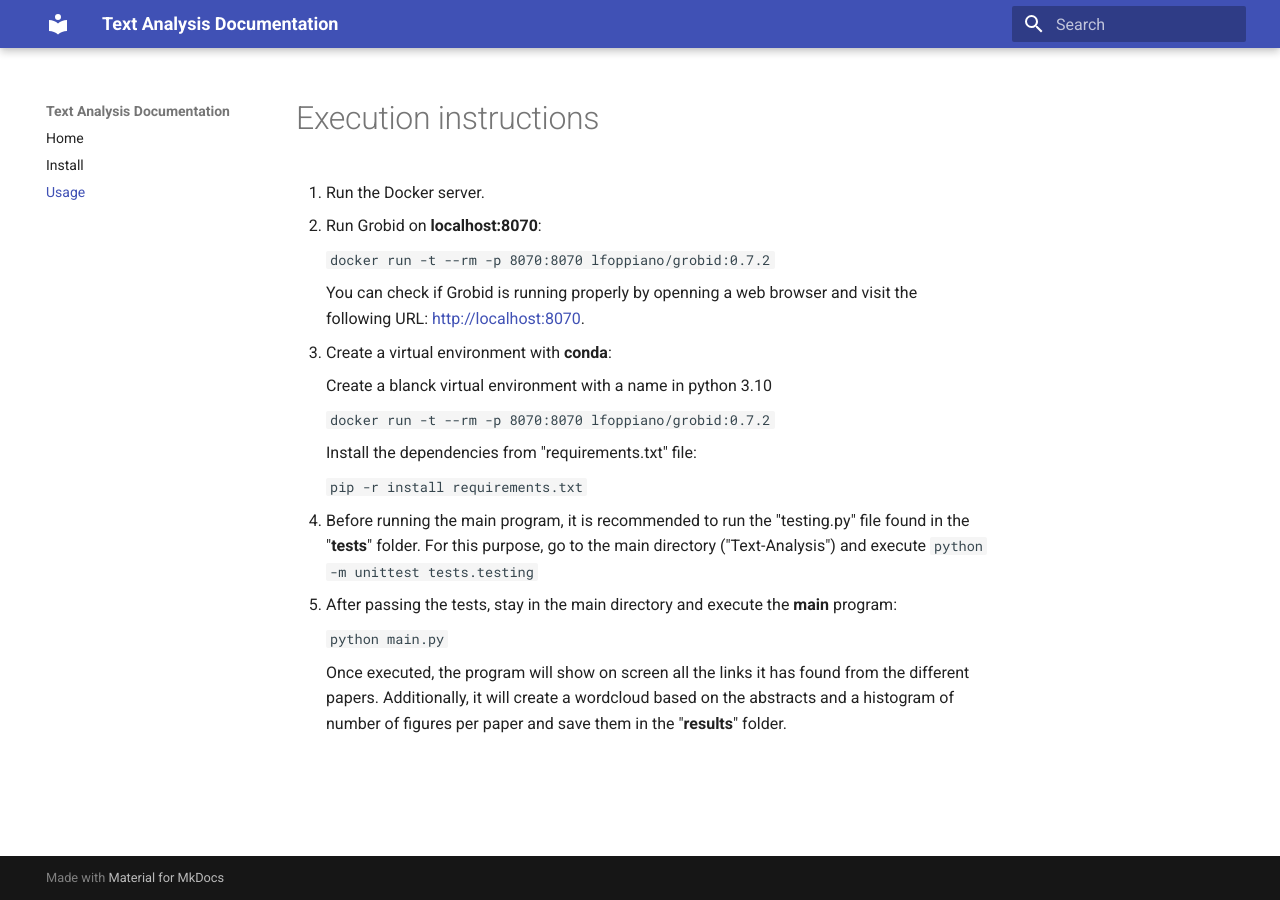
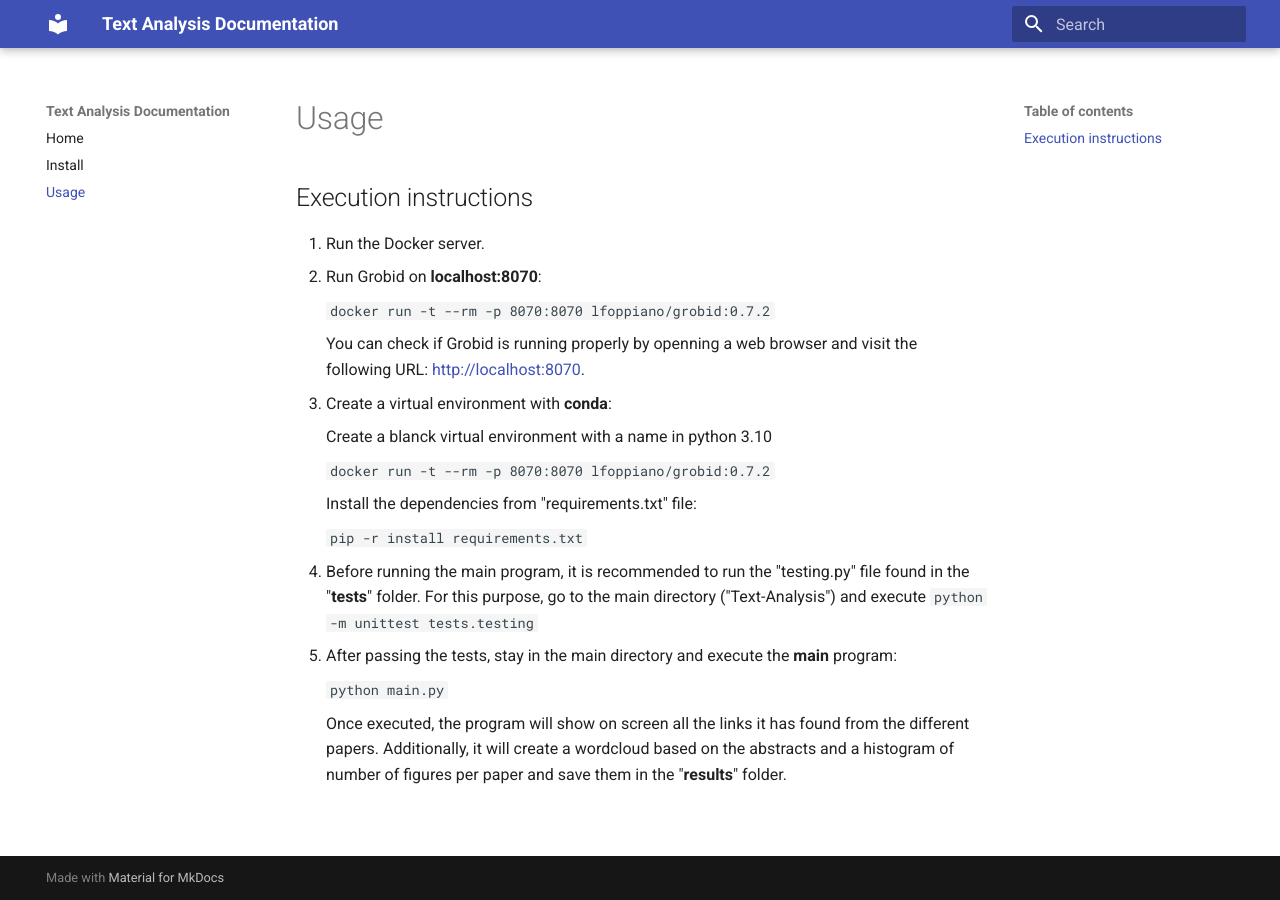
Before and after one commit to yiminzhou7/AI-And-Open-Science-In-Research-SW-Engineering, an MkDocs documentation site: the page built from docs/usage.md, in a window 1280 px wide. Built offline with MkDocs 1.6.1 and Material for MkDocs 9.7.7, drawn with Linux system fonts in a browser that asks for light colours.

Commit message:
Update usage.md

```diff
--- a/docs/usage.md
+++ b/docs/usage.md
@@ -1,4 +1,4 @@
-# Execution instructions
+## Execution instructions
 1. Run the Docker server.
 2. Run Grobid on **localhost:8070**:
 
```
